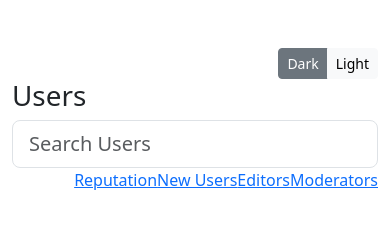
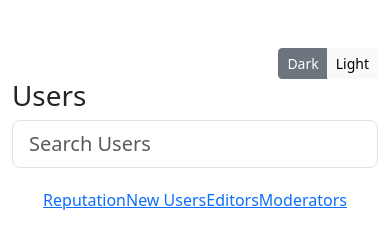
Before and after one commit to PattananAjrattanakul/UserList, a plain HTML site: page UserList/index.html in a window 390 px wide. Shown: the top 238 px of the page. Drawn offline with Linux system fonts and the light colour scheme.

Commit message:
Improve responsive layout

```diff
--- a/UserList/css/style.css
+++ b/UserList/css/style.css
@@ -0,0 +1,6 @@
+@media (max-width: 767px) {
+  .user-menu {
+    justify-content: center !important;
+    margin-top: 20px;
+  }
+}
--- a/UserList/index.html
+++ b/UserList/index.html
@@ -41,7 +41,7 @@
           />
         </div>
 
-        <div class="col-md-8">
+        <div class="col-md-8 user-menu d-flex justify-content-end align-items-center">
           <nav class="d-flex justify-content-end align-items-center">
             <a href="#">Reputation</a>
             <a href="#" class="active">New Users</a>
```
